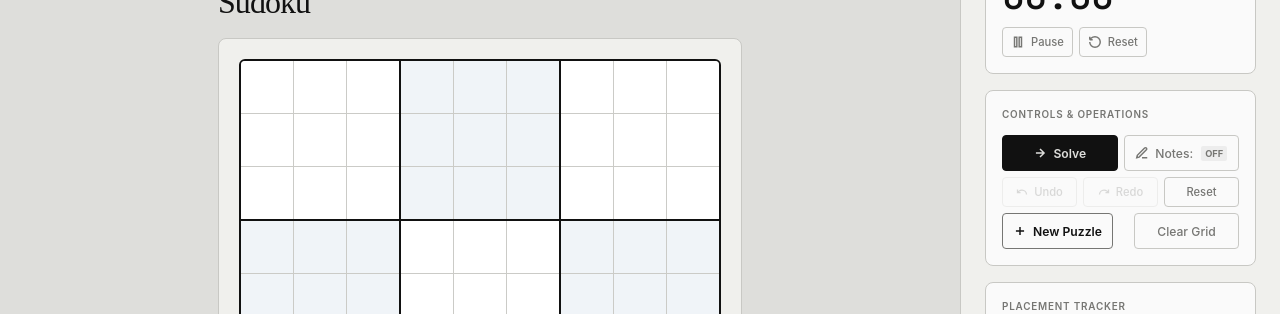
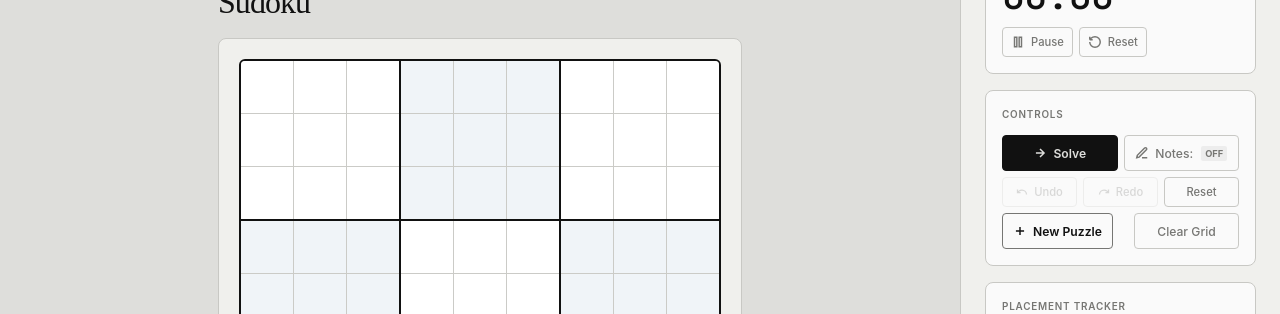
Before and after one commit to Leo-Expose/Sudoku-Solver, a Flask app: page / in a window 1280 px wide. Shown: the part 126-440 px from the top of the page. Run offline with Flask 3, Linux system fonts and the light colour scheme; some web fonts are replaced.

Commit message:
Small Changes

```diff
--- a/templates/index.html
+++ b/templates/index.html
@@ -100,7 +100,7 @@
 
             <!-- Section 2: Actions Bento Card -->
             <div class="bento-card actions-card">
-                <span class="card-label">Controls & Operations</span>
+                <span class="card-label">Controls</span>
 
                 <div class="action-grid">
                     <button id="solve-btn" class="btn btn-primary" title="Solve puzzle using backtracking solver">
```
